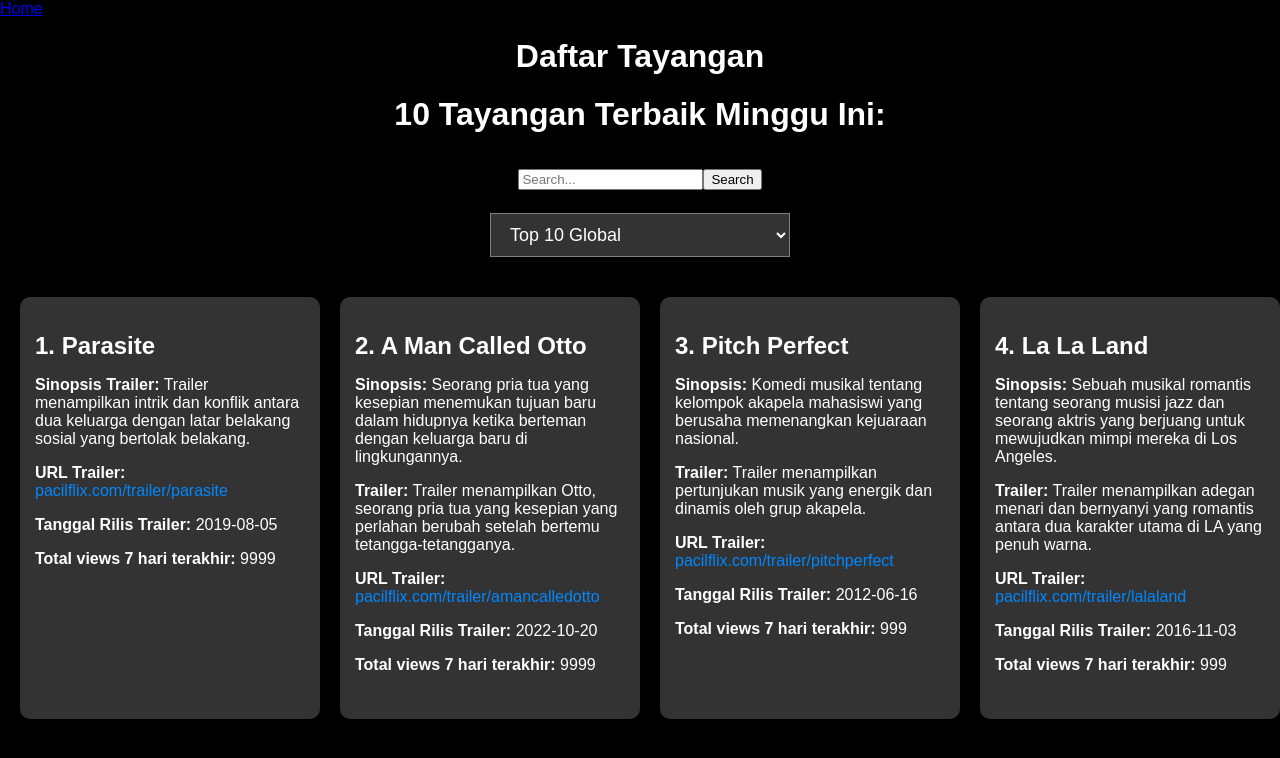
After one commit to mmalkindi/pacilflix, a Django app: template trailer/templates/trailer_previous.html in a window 1280 px wide. The commit adds this page. Shown: the top 758 px of the page. Run offline with Django 3.2, Linux system fonts and the light colour scheme; the template is opened without the code that fills it, so the values that code supplies are empty.

Commit message:
Update R Trailer to better match current site style

```diff
--- a/trailer/templates/main_trailer.html
+++ b/trailer/templates/main_trailer.html
@@ -2,5 +2,5 @@
 
 <h5>Name: {{ name }}</h5>
 
-<a href="{% url 'show_main' %}">Main Page</a><br>
-<a href="{% url 'trailer' %}">Trailer Page</a><br>
+<a href="{% url 'trailer:show_main' %}">Main Page</a><br>
+<a href="{% url 'trailer:trailer' %}">Trailer Page</a><br>
--- /dev/null
+++ b/trailer/templates/trailer_previous.html
@@ -0,0 +1,202 @@
+<!DOCTYPE html>
+<html>
+<head>
+    <title>Trailer</title>
+    <style>
+        body {
+            background-color: black;
+            color: white;
+            margin: 0;
+            font-family: Arial, sans-serif;
+        }
+        .search-container {
+            display: flex;
+            align-items: center;
+        }
+        .search-container input[type="text"], .search-container button {
+            padding: 8px;
+            margin: 4px 2px;
+            border: none;
+            border-radius: 4px;
+        }
+        .search-container button {
+            background-color: #555;
+            color: white;
+        }
+        .search-container button:hover {
+            background-color: #666;
+        }
+        select {
+            margin: 20px auto;
+            display: block;
+            padding: 10px 15px;
+            background-color: #333;
+            color: white;
+            border: 1px solid grey;
+            font-size: 18px;
+            width: 300px;
+        }
+        .card-container {
+            display: flex;
+            overflow-x: auto;
+            gap: 20px;
+            padding: 20px;
+        }
+        .card-container::-webkit-scrollbar {
+            height: 8px;
+        }
+        .card-container::-webkit-scrollbar-track {
+            background: #202020;
+        }
+        .card-container::-webkit-scrollbar-thumb {
+            background-color: #555;
+            border-radius: 4px;
+        }
+        .card {
+            flex: 0 0 auto;
+            width: 300px;
+            background: #333;
+            border-radius: 10px;
+            overflow: hidden;
+        }
+        .card-info {
+            padding: 15px;
+        }
+        .card-info h2, .card-info p {
+            margin-bottom: 10px;
+        }
+        .card-info a {
+            color: #08f;
+            text-decoration: none;
+        }
+        h1 {
+            text-align: center;
+            margin-top: 20px;
+        }
+    </style>
+</head>
+
+<body>
+    <div class="navbar">
+        <a href="http://127.0.0.1:8000/trailer/">Home</a>
+    </div>
+
+    <h1>Daftar Tayangan</h1>
+    <h1 class="left-text">10 Tayangan Terbaik Minggu Ini:</h1>
+    <h1><input type="text" placeholder="Search..." name="search"><button type="submit">Search</button> </h1>
+    <select>
+        <option value="global">Top 10 Global</option>
+        <option value="local">Top 10 Indonesia</option>
+    </select>
+
+    <div class="card-container">
+        <div class="card">
+            <div class="card-info">
+                <h2>1. Parasite</h2>
+                <p><strong>Sinopsis Trailer:</strong> Trailer menampilkan intrik dan konflik antara dua keluarga dengan latar belakang sosial yang bertolak belakang. </p>
+                <p><strong>URL Trailer:</strong> <a href="pacilflix.com/trailer/parasite">pacilflix.com/trailer/parasite</a></p>
+                <p><strong>Tanggal Rilis Trailer:</strong> 2019-08-05 </p>
+                <p><strong>Total views 7 hari terakhir:</strong> 9999 </p>
+            </div>
+        </div>
+
+        <div class="card">
+          <div class="card-info">
+            <h2>2. A Man Called Otto</h2>
+            <p><strong>Sinopsis:</strong> Seorang pria tua yang kesepian menemukan tujuan baru dalam hidupnya ketika berteman dengan keluarga baru di lingkungannya.</p>
+            <p><strong>Trailer:</strong> Trailer menampilkan Otto, seorang pria tua yang kesepian yang perlahan berubah setelah bertemu tetangga-tetangganya.</p>
+            <p><strong>URL Trailer:</strong> <a href="pacilflix.com/trailer/amancalledotto">pacilflix.com/trailer/amancalledotto</a></p>
+            <p><strong>Tanggal Rilis Trailer:</strong> 2022-10-20</p>
+            <p><strong>Total views 7 hari terakhir:</strong> 9999</p>
+          </div>
+      </div>
+
+      <div class="card">
+        <div class="card-info">
+            <h2>3. Pitch Perfect</h2>
+            <p><strong>Sinopsis:</strong> Komedi musikal tentang kelompok akapela mahasiswi yang berusaha memenangkan kejuaraan nasional.</p>
+            <p><strong>Trailer:</strong> Trailer menampilkan pertunjukan musik yang energik dan dinamis oleh grup akapela.</p>
+            <p><strong>URL Trailer:</strong> <a href="pacilflix.com/trailer/pitchperfect">pacilflix.com/trailer/pitchperfect</a></p>
+            <p><strong>Tanggal Rilis Trailer:</strong> 2012-06-16</p>
+            <p><strong>Total views 7 hari terakhir:</strong> 999</p>
+        </div>
+      </div>
+
+      <div class="card">
+        <div class="card-info">
+            <h2>4. La La Land</h2>
+            <p><strong>Sinopsis:</strong> Sebuah musikal romantis tentang seorang musisi jazz dan seorang aktris yang berjuang untuk mewujudkan mimpi mereka di Los Angeles.</p>
+            <p><strong>Trailer:</strong> Trailer menampilkan adegan menari dan bernyanyi yang romantis antara dua karakter utama di LA yang penuh warna.</p>
+            <p><strong>URL Trailer:</strong> <a href="pacilflix.com/trailer/lalaland">pacilflix.com/trailer/lalaland</a></p>
+            <p><strong>Tanggal Rilis Trailer:</strong> 2016-11-03</p>
+            <p><strong>Total views 7 hari terakhir:</strong> 999</p>
+        </div>
+      </div>
+
+      <div class="card">
+          <div class="card-info">
+              <h2>5. The Greatest Showman</h2>
+              <p><strong>Sinopsis:</strong> Kisah P.T. Barnum dan penciptaan sirkus yang menjadi pertunjukan terbesar di bumi.</p>
+              <p><strong>Trailer:</strong> Trailer menampilkan musikal yang spektakuler tentang impian dan hiburan.</p>
+              <p><strong>URL Trailer:</strong> <a href="pacilflix.com/trailer/thegreatestshowman">pacilflix.com/trailer/thegreatestshowman</a></p>
+              <p><strong>Tanggal Rilis Trailer:</strong> 2017-06-28</p>
+              <p><strong>Total views 7 hari terakhir:</strong> 999</p>
+          </div>
+      </div>
+
+      <div class="card">
+          <div class="card-info">
+              <h2>6. Jurassic World</h2>
+              <p><strong>Sinopsis:</strong> Taman hiburan dengan dinosaurus hasil rekayasa genetika yang berubah menjadi kacau setelah salah satu dinosaurus lepas.</p>
+              <p><strong>Trailer:</strong> Trailer menampilkan adegan menegangkan ketika dinosaurus mulai mengamuk di taman.</p>
+              <p><strong>URL Trailer:</strong> <a href="pacilflix.com/trailer/jurassicworld">pacilflix.com/trailer/jurassicworld</a></p>
+              <p><strong>Tanggal Rilis Trailer:</strong> 2014-11-26</p>
+              <p><strong>Total views 7 hari terakhir:</strong> 999</p>
+          </div>
+      </div>
+
+      <div class="card">
+          <div class="card-info">
+              <h2>7. The Hunger Games: The Ballad of Songbirds & Snakes</h2>
+              <p><strong>Sinopsis:</strong> Prekuel dari The Hunger Games yang mengisahkan asal mula Presiden Snow dan awal dari Hunger Games itu sendiri.</p>
+              <p><strong>Trailer:</strong> Trailer menampilkan awal mula cerita Hunger Games dan peran muda Coriolanus Snow.</p>
+              <p><strong>URL Trailer:</strong> <a href="pacilflix.com/trailer/theballadofsongbirdsandsnake">pacilflix.com/trailer/theballadofsongbirdsandsnake</a></p>
+              <p><strong>Tanggal Rilis Trailer:</strong> 2023-04-28</p>
+              <p><strong>Total views 7 hari terakhir:</strong> 999</p>
+          </div>
+      </div>
+
+      <div class="card">
+          <div class="card-info">
+              <h2>8. The Maze Runner</h2>
+              <p><strong>Sinopsis:</strong> Seorang remaja terbangun tanpa ingatan di sebuah labirin raksasa bersama dengan kelompok anak laki-laki lain yang harus menemukan jalan keluar.</p>
+              <p><strong>Trailer:</strong> Trailer menampilkan adegan mencekam dari usaha para remaja untuk melarikan diri dari labirin yang berbahaya.</p>
+              <p><strong>URL Trailer:</strong> <a href="pacilflix.com/trailer/themazerunner">pacilflix.com/trailer/themazerunner</a></p>
+              <p><strong>Tanggal Rilis Trailer:</strong> 2018-03-18</p>
+              <p><strong>Total views 7 hari terakhir:</strong> 999</p>
+          </div>
+      </div>
+
+      <div class="card">
+          <div class="card-info">
+              <h2>9. Godzilla King of The Monsters</h2>
+              <p><strong>Sinopsis:</strong> Godzilla menghadapi para monster raksasa lainnya termasuk Mothra, Rodan, dan musuh bebuyutannya, King Ghidorah.</p>
+              <p><strong>Trailer:</strong> Trailer menampilkan pertarungan epik antara Godzilla dan musuh-musuhnya.</p>
+              <p><strong>URL Trailer:</strong> <a href="pacilflix.com/trailer/godzillakingofthemonsters">pacilflix.com/trailer/godzillakingofthemonsters</a></p>
+              <p><strong>Tanggal Rilis Trailer:</strong> 2019-04-23</p>
+              <p><strong>Total views 7 hari terakhir:</strong> 999</p>
+          </div>
+      </div>
+
+      <div class="card">
+        <div class="card-info">
+            <h2>10. Dune</h2>
+            <p><strong>Sinopsis:</strong> Adaptasi dari novel sci-fi oleh Frank Herbert tentang seorang pemuda bangsawan yang bertarung untuk mengendalikan planet gurun yang merupakan satu-satunya sumber bahan paling berharga di alam semesta.</p>
+            <p><strong>Trailer:</strong> Trailer menampilkan perang untuk kekuasaan dan kontrol atas spice di planet Arrakis.</p>
+            <p><strong>URL Trailer:</strong> <a href="pacilflix.com/trailer/dune">pacilflix.com/trailer/dune</a></p>
+            <p><strong>Tanggal Rilis Trailer:</strong> 2020-09-09</p>
+            <p><strong>Total views 7 hari terakhir:</strong> 999</p>
+        </div>
+    </div>
+</body>
+</html>
--- a/trailer/views.py
+++ b/trailer/views.py
@@ -8,3 +8,6 @@ def show_main(request):
 
 def show_trailer(request):
     return render(request, "trailer.html")
+
+def show_trailer_old(request):
+    return render(request, "trailer_previous.html")
```
Also changed, not shown: trailer/templates/trailer.html (+7 -12 lines), trailer/urls.py (+4 -3 lines).
